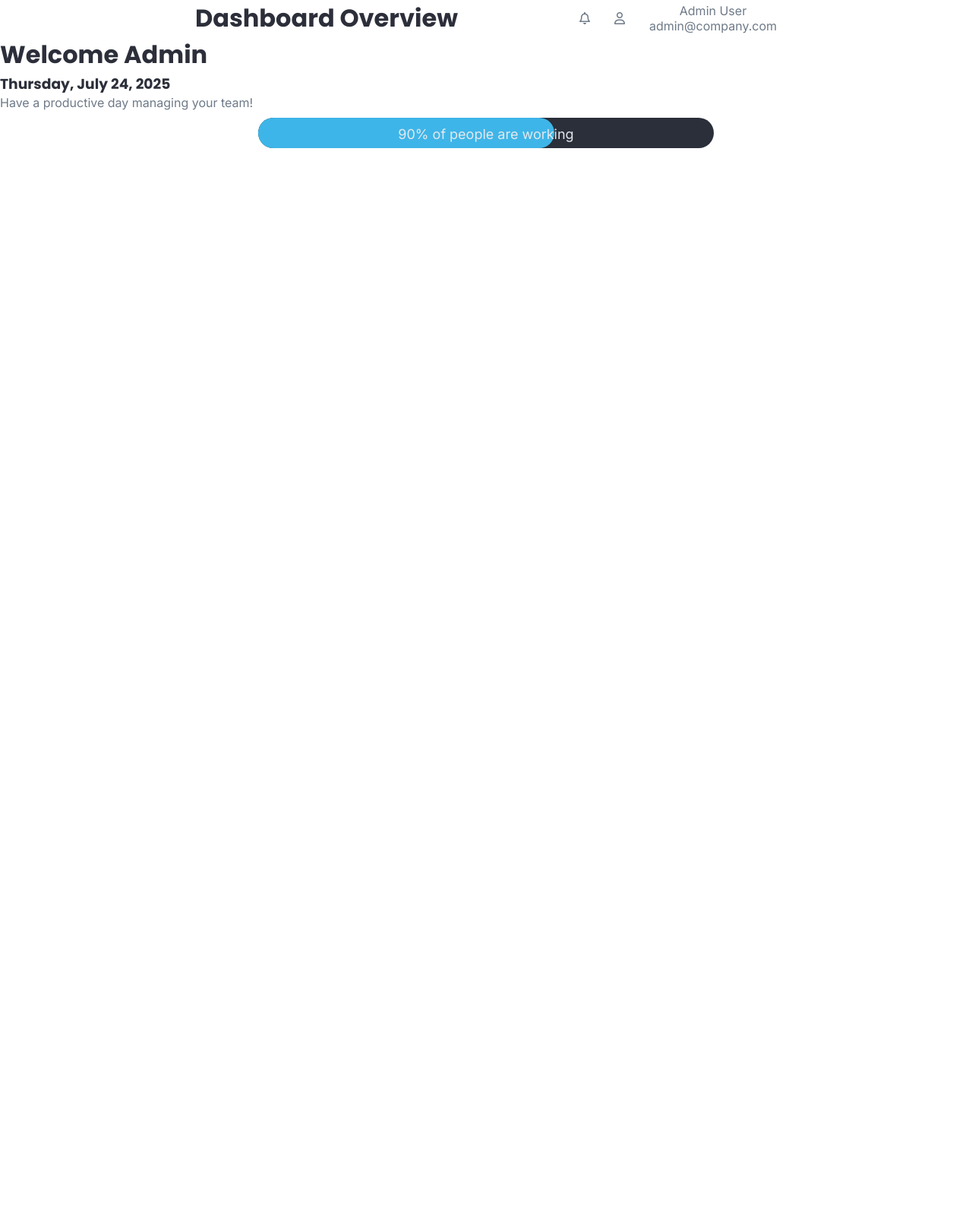
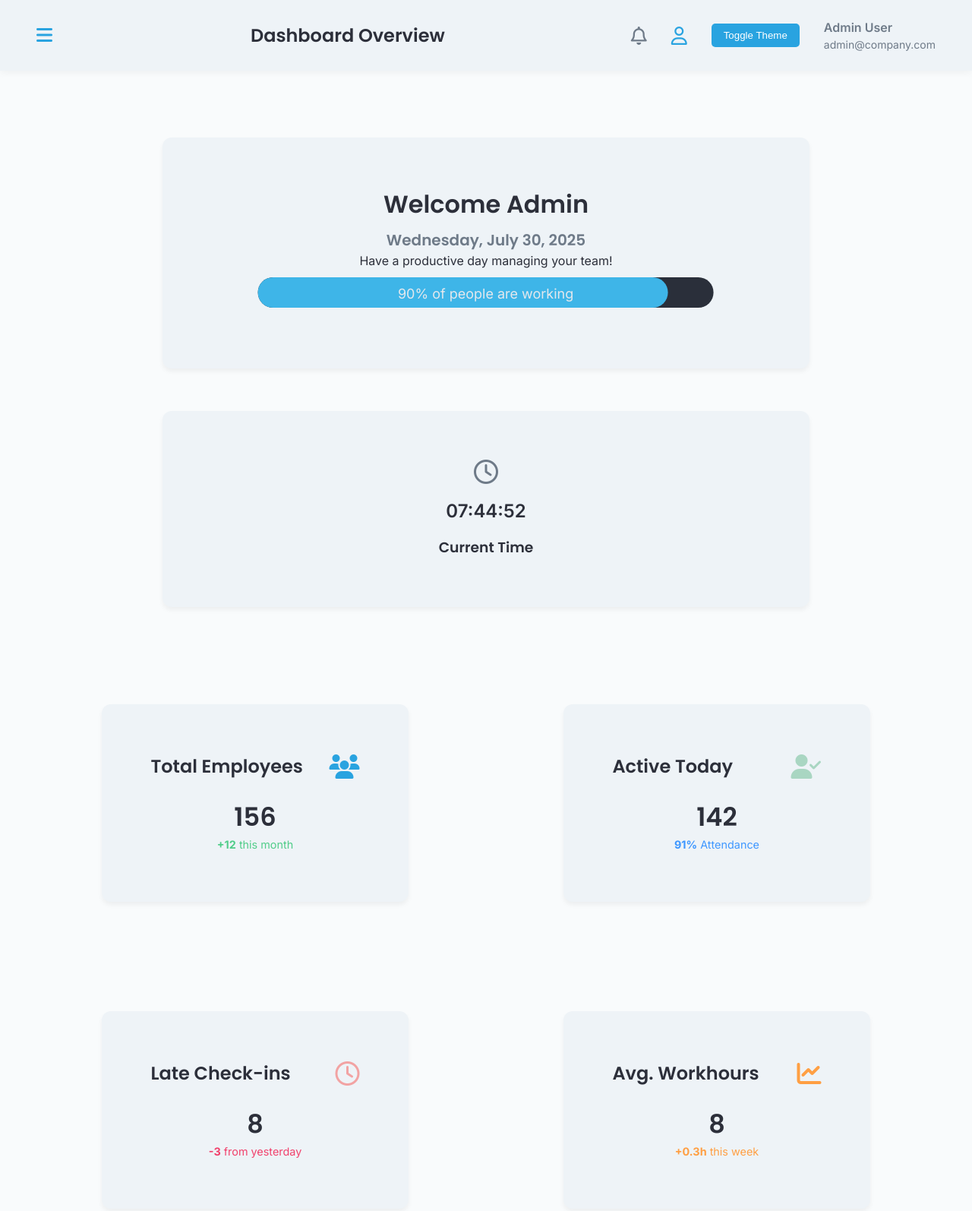
Before and after one commit to mehfoozkhangithub/Time-Wise, a website: page frontend/AdminDashboard.html in a window 1280 px wide. Shown: the whole page at 76% size. Before the commit the page ends 800 px from the top, so only its background shows below. Drawn offline with nearby package versions, Linux system fonts and the light colour scheme; a web font is replaced by a local one.

Commit message:
Created a UI of admin dashboard with dark theme applied

```diff
--- a/frontend/AdminDashboard.html
+++ b/frontend/AdminDashboard.html
@@ -2,67 +2,125 @@
 <html lang="en">
 
 <head>
-    <meta charset="UTF-8">
-    <meta name="viewport" content="width=device-width, initial-scale=1.0">
+    <meta charset="UTF-8" />
+    <meta name="viewport" content="width=device-width, initial-scale=1.0" />
     <title>TimeWise</title>
-    <link rel="stylesheet" href="/frontend/css/index.css">
-    <link rel="stylesheet" href="https://cdnjs.cloudflare.com/ajax/libs/font-awesome/6.5.1/css/all.min.css">
 
-    <link href="https://fonts.googleapis.com/css2?family=Inter:wght@400;500;600;700&display=swap" rel="stylesheet">
+    <!-- Styles -->
+    <link rel="stylesheet" href="https://cdnjs.cloudflare.com/ajax/libs/font-awesome/6.5.1/css/all.min.css" />
+    <link
+        href="https://fonts.googleapis.com/css2?family=Inter:wght@400;500;600;700&family=Poppins:wght@400;600&display=swap"
+        rel="stylesheet" />
+    <link rel="stylesheet" href="/frontend/css/AdminDashboard.css" />
+    <script src="https://cdnjs.cloudflare.com/ajax/libs/moment.js/2.29.4/moment.min.js"></script>
 
 </head>
 
 <body>
-<!-- Sidebar will come here -->
 
+    <!-- Sidebar -->
+    <div id="sidebar" class="sidebar">
+        <a href="#" class="sidebar-item"><i class="fa-regular fa-clock"></i>Employee Attendance</a>
+        <a href="#" class="sidebar-item"><i class="fa-solid fa-comment"></i> Thoughts of the Day</a>
+        <a href="#" class="sidebar-item"><i class="fa-solid fa-users"></i> Users/Accounts</a>
+        <a href="#" class="sidebar-item"><i class="fa-solid fa-gear"></i> Settings</a>
+    </div>
 
-<!-- Navbar Dashboard -->
+    <!-- Navbar -->
     <div class="navbar_dashbaord">
+        <!-- Left -->
+        <div class="admin_navbar_left">
+            <button id="sidebarToggle" class="sidebar-toggle">
+                <i class="fa-solid fa-bars"></i>
+            </button>
+        </div>
+
+        <!-- Center -->
         <div class="admin_navbar_heading">
             <h1>Dashboard Overview</h1>
         </div>
+
+        <!-- Right -->
         <div class="admin_navbard_details">
-    <!-- Alert -->
-    <i class="fa-regular fa-bell"></i>
-
-    <!-- Admin Account -->
+            <i class="fa-regular fa-bell" title="Notifications"></i>
             <i class="fa-regular fa-user"></i>
 
-    <!-- Dynamic Data -->
+<button id="themeToggle" class="theme-toggle-button">Toggle Theme</button>
+
             <div class="admin_user_info">
                 <span class="admin_name">Admin User</span>
                 <span class="admin_email">admin@company.com</span>
             </div>
         </div>
     </div>
-<!-- Navbar Dashbaord Ending -->
 
-<!-- Admin Body Starts -->
+    <!-- Main Body -->
     <main class="admin_body">
         <div class="welcome_div">
             <h1>Welcome Admin</h1>
-        <h3>Thursday, July 24, 2025</h3>
+            <h3 id="current-date">Thursday, July 24, 2025</h3>
             <span>Have a productive day managing your team!</span>
             <svg width="100%" height="60" viewBox="0 0 600 60" xmlns="http://www.w3.org/2000/svg">
-            <!-- Background Bar -->
                 <rect x="0" y="10" rx="20" ry="20" width="600" height="40" fill="#2A2F3A" />
-
-            <!-- Progress Fill (65%) -->
-            <rect x="0" y="10" rx="20" ry="20" width="390" height="40" fill="#3EB5E8" />
-
-            <!-- Centered Text -->
+                <rect x="0" y="10" rx="20" ry="20" width="540" height="40" fill="#3EB5E8" />
                 <text x="300" y="38" font-family="Inter, sans-serif" font-size="18" fill="#E4E8ED" text-anchor="middle">
                     90% of people are working
                 </text>
             </svg>
+        </div>
 
+        <div class="admin_time">
+            <i class="fa-regular fa-clock"></i>
+            <div id="current_time"></div>
+            <h3>Current Time</h3>
+        </div>
 
+        <section class="dashboard_data">
+            <div class="total_employees">
+                <div class="heading">
+                    <h2>Total Employees</h2>
+                    <i class="fa-solid fa-users"></i>
+                </div>
+                <div class="content">
+                    <h3>156</h3>
+                    <span style="color: #50CD89;"><b>+12</b> this month</span>
+                </div>
+            </div>
 
+            <div class="active_today">
+                <div class="heading">
+                    <h2>Active Today</h2>
+                    <i class="fa-solid fa-user-check"></i>
                 </div>
+                <div class="content">
+                    <h3>142</h3>
+                    <span style="color: #3E97FF;"><b>91%</b> Attendance</span>
+                </div>
+            </div>
+
+            <div class="late_div">
+                <div class="heading">
+                    <h2>Late Check-ins</h2>
+                    <i class="fa-regular fa-clock"></i>
+                </div>
+                <div class="content">
+                    <h3>8</h3>
+                    <span style="color: #F1416C;"><b>-3</b> from yesterday</span>
+                </div>
+            </div>
+
+            <div class="workhours">
+                <div class="heading">
+                    <h2>Avg. Workhours</h2>
+                    <i class="fas fa-chart-line"></i>
+                </div>
+                <div class="content">
+                    <h3>8</h3>
+                    <span style="color: #FF9F43;"><b>+0.3h</b> this week</span>
+                </div>
+            </div>
+        </section>
     </main>
-<!-- Admin Body Ends -->
 </body>
-<script>
-</script>
-
+<script src="js/AdminDashboard.js"></script>
 </html>
--- /dev/null
+++ b/frontend/css/AdminDashboard.css
@@ -0,0 +1,357 @@
+
+/* Import Fonts */
+@import url('https://fonts.googleapis.com/css2?family=Playwrite+DK+Loopet:wght@100..400&family=Poppins:ital,wght@0,100;0,200;0,300;0,400;0,500;0,600;0,700;0,800;0,900;1,100;1,200;1,300;1,400;1,500;1,600;1,700;1,800;1,900&family=Roboto+Mono:ital,wght@0,100..700;1,100..700&family=Roboto:ital,wght@0,100..900;1,100..900&display=swap');
+
+/* ============================
+   THEME COLOR VARIABLES
+============================= */
+:root {
+  --bg: #F9FBFC;
+  --surface: #EEF3F7;
+  --primary: #29A3E0;
+  --primary-hover: #218FC4;
+  --secondary: #D4EBF7;
+  --text-primary: #2C2F3A;
+  --text-secondary: #6E7A88;
+  --border: #D6DDE3;
+  --success: #A9D6C2;
+  --error: #F2A3A3;
+}
+
+body.dark-mode {
+  --bg: #1F242D;
+  --surface: #2A2F3A;
+  --primary: #3EB5E8;
+  --primary-hover: #53C1F0;
+  --secondary: #8AD5F2;
+  --text-primary: #E4E8ED;
+  --text-secondary: #A2ACB8;
+  --border: #3B4251;
+  --success: #81E6C3;
+  --error: #F17C7C;
+}
+
+/* ============================
+   GLOBAL STYLES
+============================= */
+* {
+  margin: 0;
+  padding: 0;
+  box-sizing: border-box;
+}
+
+body {
+  font-family: 'Inter', sans-serif;
+  color: var(--text-secondary);
+  background: var(--bg);
+  min-height: 100vh;
+  line-height: 1.5;
+  transition: background-color 0.3s, color 0.3s;
+  display: grid;
+  grid-template-areas: "navbar" "main";
+  grid-template-rows: auto 1fr;
+}
+
+h1, h2, h3 {
+  font-family: 'Poppins', sans-serif;
+  color: var(--text-primary);
+  font-weight: 600;
+}
+
+/* ============================
+   SIDEBAR
+============================= */
+.sidebar {
+  position: fixed;
+  top: 0;
+  left: 0;
+  width: 220px;
+  height: 100%;
+  background-color: var(--surface);
+  color: var(--text-primary);
+  padding-top: 4rem;
+  transform: translateX(-100%);
+  transition: transform 0.3s ease;
+  z-index: 999;
+  display: flex;
+  flex-direction: column;
+  gap: 1.5rem;
+}
+
+.sidebar-item {
+  padding: 1rem 1.5rem;
+  color: var(--text-secondary);
+  text-decoration: none;
+  font-weight: 500;
+  display: flex;
+  align-items: center;
+  gap: 1rem;
+  transition: background 0.2s;
+}
+
+.sidebar-item:hover {
+  background-color: var(--border);
+}
+
+.sidebar-item i {
+  font-size: 1.6rem;
+}
+
+.sidebar-toggle {
+  background-color: transparent;
+  color: var(--primary);
+  border: none;
+  font-size: 1.5rem;
+  margin-right: 1rem;
+  cursor: pointer;
+  transition: color 0.3s ease;
+}
+
+.sidebar-toggle:hover {
+  color: var(--primary-hover);
+}
+
+.sidebar.active {
+  transform: translateX(0);
+}
+
+body.sidebar-open .admin_body,
+body.sidebar-open .navbar_dashbaord {
+  margin-left: 220px;
+  transition: margin-left 0.3s ease;
+}
+
+/* Icon Colors */
+.sidebar-item:nth-child(1) i { color: #FF9F43; }
+.sidebar-item:nth-child(2) i { color: var(--primary); }
+.sidebar-item:nth-child(3) i { color: #50CD89; }
+.sidebar-item:nth-child(4) i { color: #F1416C; }
+
+/* ============================
+   NAVBAR
+============================= */
+.navbar_dashbaord {
+  grid-area: navbar;
+  display: flex;
+  justify-content: space-between;
+  align-items: center;
+  padding: 1.5rem 3rem;
+  background: var(--surface);
+  box-shadow: 0 2px 10px rgba(0,0,0,0.05);
+  position: sticky;
+  top: 0;
+  z-index: 100;
+}
+
+.admin_navbar_heading h1 {
+  font-size: 1.5rem;
+  text-align: center;
+}
+
+.admin_navbard_details {
+  display: flex;
+  align-items: center;
+  gap: 2rem;
+}
+
+.admin_user_info {
+  display: flex;
+  flex-direction: column;
+}
+
+.admin_name {
+  font-weight: 600;
+}
+
+.admin_email {
+  font-size: 0.875rem;
+  color: var(--text-secondary);
+}
+
+/* Notification & Profile Icons */
+.fa-bell, .fa-user {
+  cursor: pointer;
+  font-size: 1.5rem;
+  transition: all 0.3s ease;
+}
+
+.fa-bell {
+  color: var(--text-secondary);
+}
+
+.fa-bell:hover,
+.fa-user:hover {
+  transform: scale(1.1);
+}
+
+.fa-user {
+  color: var(--primary);
+}
+
+/* Shake Animation */
+@keyframes shake {
+  0%, 100% { transform: rotate(0deg); }
+  25% { transform: rotate(-15deg); }
+  50% { transform: rotate(15deg); }
+  75% { transform: rotate(-10deg); }
+}
+
+.fa-bell:active {
+  animation: shake 0.5s ease;
+}
+
+/* ============================
+   MAIN BODY
+============================= */
+.admin_body {
+  grid-area: main;
+  padding: 2rem;
+  max-width: 1400px;
+  margin: 0 auto;
+  width: 100%;
+}
+
+.welcome_div,
+.admin_time,
+.dashboard_data > div {
+  background-color: var(--surface);
+  color: var(--text-primary);
+  border-radius: 12px;
+  box-shadow: 0 4px 6px rgba(0,0,0,0.05);
+  text-align: center;
+  padding: 4rem;
+  margin: 3.5em auto;
+  width: 70%;
+  position: relative;
+  border-radius: 12px;
+  overflow: hidden;
+}
+
+/* Welcome Specifics */
+.welcome_div h1 { font-size: 2rem; margin-bottom: 0.5rem; }
+.welcome_div h3 { font-size: 1.25rem; color: var(--text-secondary); }
+
+/* Time Display */
+.admin_time div {
+  font-size: 1.5rem;
+  font-weight: 600;
+  padding: 1rem;
+}
+
+.fa-clock {
+  color: var(--text-secondary);
+  font-size: 2rem;
+  transition: color 0.3s;
+}
+
+.fa-clock:hover {
+  color: var(--primary);
+}
+
+/* Dashboard Grid */
+.dashboard_data {
+  display: grid;
+  grid-template-columns: 1fr 1fr;
+  gap: 2rem;
+  padding: 1rem;
+  width: 100%;
+}
+
+.dashboard_data > div:hover {
+  transform: translateY(-5px);
+  box-shadow: 0 10px 20px rgba(0,0,0,0.1);
+}
+
+.dashboard_data > div::after {
+  content: '';
+  position: absolute;
+  top: 0;
+  left: 0;
+  right: 0;
+  height: 0;
+  opacity: 0;
+  background: linear-gradient(90deg, var(--primary), var(--success));
+  border-top-left-radius: 12px;
+  border-top-right-radius: 12px;
+  transition: all 0.4s ease-in-out;
+}
+
+.dashboard_data > div:hover::after {
+  content: '';
+  position: absolute;
+  top: 0;
+  left: 0;
+  right: 0;
+  background: linear-gradient(90deg, var(--primary), var(--success));
+  border-top-left-radius: 12px;
+  border-top-right-radius: 12px;
+  height: 4px;
+  opacity: 1;
+}
+
+.heading {
+  display: flex;
+  justify-content: space-between;
+  align-items: center;
+  margin-bottom: 1.5rem;
+}
+
+.heading > h2 {
+  text-align: center;
+}
+
+.heading > i {
+  font-size: 2em;
+}
+
+.content > h3 {
+  font-size: 2.1em;
+}
+
+.content span {
+  display: block;
+  font-size: 0.9rem;
+  color: var(--text-secondary);
+}
+
+/* Specific Cards */
+.total_employees .fa-users { color: var(--primary); }
+.active_today .fa-user-check { color: var(--success); }
+.late_div .fa-clock { color: var(--error); }
+.workhours .fa-chart-line { color: #FF9F43; }
+
+/* Theme Toggle */
+.theme-toggle-button {
+  padding: 0.5rem 1rem;
+  background-color: var(--primary);
+  color: white;
+  border: none;
+  border-radius: 5px;
+  cursor: pointer;
+}
+
+.theme-toggle-button:hover {
+  background-color: var(--primary-hover);
+}
+
+/* Responsive Layouts */
+@media (max-width: 1024px) {
+  .welcome_div, .admin_time { width: 70vw; }
+  .navbar_dashbaord { padding: 1rem; gap: 1rem; }
+  .admin_navbar_heading {
+    position: absolute;
+    left: 50%;
+    transform: translateX(-50%);
+  }
+  .admin_navbar_left { z-index: 101; }
+}
+
+@media (max-width: 768px) {
+  .welcome_div, .admin_time { width: 90vw; }
+  .dashboard_data { grid-template-columns: 1fr; }
+  .navbar_dashbaord {
+    flex-direction: column;
+    gap: 1rem;
+    padding: 1rem;
+  }
+}
--- a/frontend/css/index.css
+++ /dev/null
@@ -1,44 +0,0 @@
-  @import url('https://fonts.googleapis.com/css2?family=Playwrite+DK+Loopet:wght@100..400&family=Poppins:ital,wght@0,100;0,200;0,300;0,400;0,500;0,600;0,700;0,800;0,900;1,100;1,200;1,300;1,400;1,500;1,600;1,700;1,800;1,900&family=Roboto+Mono:ital,wght@0,100..700;1,100..700&family=Roboto:ital,wght@0,100..900;1,100..900&display=swap');
-
-  * {
-    margin: 0;
-    padding: 0;
-    background: F9FBFC;
-  }
-
-
-  h1, h2, h3 {
-  font-family: 'Poppins', sans-serif;
-  color: #2C2F3A;
-}
-
-body {
-  font-family: 'Inter', sans-serif;
-  color: #6E7A88;
-}
-
-  /* Admin Dashboard Starts */
-    .navbar_dashbaord {
-      display: flex;
-      margin: auto 0;
-      justify-content: center;
-      align-items: center;
-      gap: 10em;
-    }
-
-    .admin_navbard_details {
-       display: flex;
-      margin: auto 0;
-      justify-content: center;
-      align-items: center;
-      gap: 2em;
-    }
-
-    .admin_user_info {
-      display: flex;
-      flex-direction: column ;
-      justify-content: center;
-      align-items: center;
-
-    }
-  /* Admin Dashboard Ends */
--- /dev/null
+++ b/frontend/js/AdminDashboard.js
@@ -0,0 +1,28 @@
+// Sidebar
+  const sidebar = document.getElementById("sidebar");
+  const toggleBtn = document.getElementById("sidebarToggle");
+
+  toggleBtn.addEventListener("click", () => {
+    sidebar.classList.toggle("active");
+    document.body.classList.toggle("sidebar-open");
+  });
+
+// This is the Date showing function
+  const today = moment().format('dddd, MMMM D, YYYY');
+  document.getElementById('current-date').textContent = today;
+
+// This is the function showing current time
+function updateTime() {
+  const now = moment();
+  document.getElementById("current_time").textContent = now.format("HH:mm:ss");
+}
+
+// Light/Dark Theme Logic
+const themeToggleBtn = document.getElementById('themeToggle');
+themeToggleBtn.addEventListener('click', () => {
+  document.body.classList.toggle('dark-mode');
+});
+
+
+updateTime();
+setInterval(updateTime, 1000);
--- /dev/null
+++ b/package.json
@@ -0,0 +1,5 @@
+{
+  "dependencies": {
+    "moment": "^2.30.1"
+  }
+}
```
Also changed, not shown: 1 other file. Lines whose indentation alone changed are shown as unchanged.
